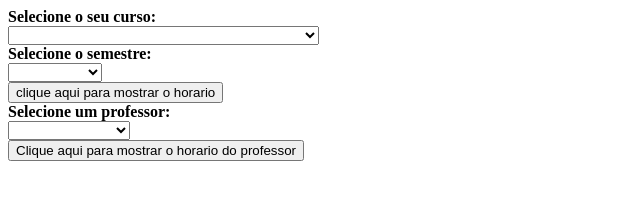
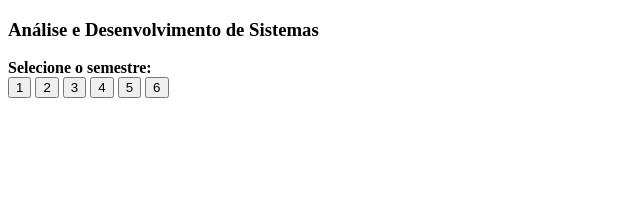
Before and after one commit to Yusudime/integrator-projector, a plain HTML site: page home.html in a window 1280 px wide. Shown: the whole page, without its empty margins (0-640 px from the left). Drawn offline with nearby package versions, Linux system fonts and the light colour scheme.

Commit message:
Add files via upload

```diff
--- a/home.html
+++ b/home.html
@@ -1,37 +1,21 @@
 <!DOCTYPE html>
+<html>
     <head>
-    <title></title>
+        <title>Bem-Vindos ao Site de Horário</title>
         <script src="https://cdn.jsdelivr.net/npm/@popperjs/core@2.11.8/dist/umd/popper.min.js" integrity="sha384-I7E8VVD/ismYTF4hNIPjVp/Zjvgyol6VFvRkX/vR+Vc4jQkC+hVqc2pM8ODewa9r" crossorigin="anonymous"></script>
 
     </head>
     <body>
-    <div id="curso"><strong>Selecione o seu curso:</strong></div>
-    <select>
-        <option value="" data-default disabled selected></option>
-        <option>ANALISE E DESEVOLVIMENTO DE SISTEMAS</option>
-        <option>CIENCIAS DE DADOS</option>
-        <option>SEGURANCA DA INFORMACAO</option>
-    </select>
+        <h3>Análise e Desenvolvimento de Sistemas</h3>
         <div id="semestre"><strong>Selecione o semestre:</strong></div>
-    <select>
-        <option value="" data-default disabled selected></option>
-        <option>1° semestre</option>
-        <option>2° semestre</option>
-        <option>3° semestre</option>
-        <option>4° semestre</option>
-        <option>5° semestre</option>
-        <option>6° semestre</option>
-    </select>
-    <br>
-    <button type="button" class="btn btn-link">clique aqui para mostrar o horario</button>
-    <div id="professor"><strong>Selecione um professor:</strong></div>
-    <select>
-        <option value="" data-default disabled selected></option>
-        <option>Anderson Uchoa</option>
-        <option>Germano Ferner</option>
-        <option>Italo Linhares</option>
-    </select>
-    <br>
-    <button type="button" class="btn btn-warning">Clique aqui para mostrar o horario do professor</button>
+
+        <button type="button" class="btn btn-warning">1</button>
+        <button type="button" class="btn btn-warning">2</button>
+        <button type="button" class="btn btn-warning">3</button>
+        <button type="button" class="btn btn-warning">4</button>
+        <button type="button" class="btn btn-warning">5</button>
+        <button type="button" class="btn btn-warning">6</button>
+
         <script src="https://cdn.jsdelivr.net/npm/bootstrap@5.3.0/dist/js/bootstrap.min.js" integrity="sha384-fbbOQedDUMZZ5KreZpsbe1LCZPVmfTnH7ois6mU1QK+m14rQ1l2bGBq41eYeM/fS" crossorigin="anonymous"></script>
     </body>
+</html>
```
Also changed, not shown: teste.html (added, +51 -0 lines). Lines whose indentation alone changed are shown as unchanged.
